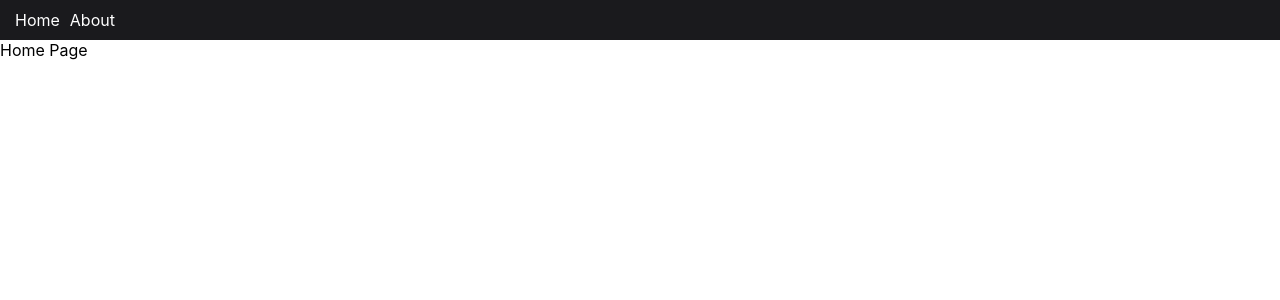
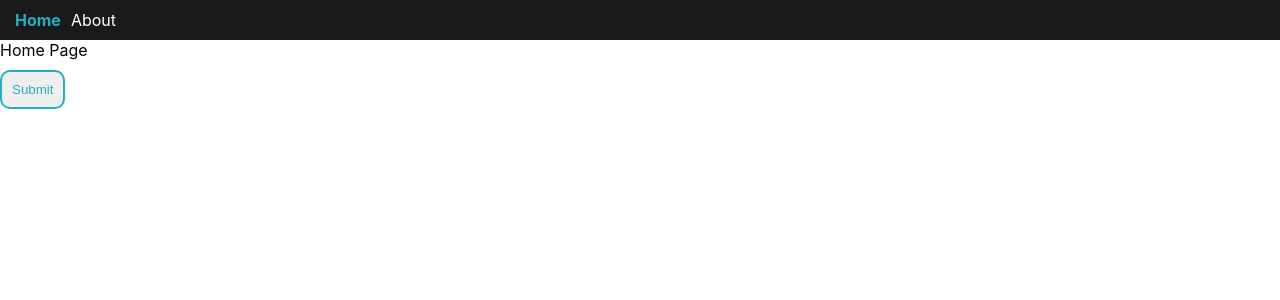
Before and after one commit to Tejas204/React-Router-Application, a React (Create React App) app: page / in a window 1280 px wide. Shown: the top 300 px of the page. Built offline with nearby package versions, Linux system fonts and the light colour scheme.

Commit message:
Used NavLink and useNavigate hook to navigate programatically

```diff
--- a/src/App.js
+++ b/src/App.js
@@ -4,6 +4,7 @@ import { Routes,Route } from 'react-router-dom';
 import Home from './Components/Home';
 import About from './Components/About';
 import Navbar from './Components/Navbar';
+import OrderSummary from './Components/OrderSummary';
 
 function App() {
   return (
@@ -20,6 +21,7 @@ function App() {
       */}
       <Route path='/' element={<Home/>}></Route>
       <Route path='about' element={<About/>}></Route>
+      <Route path='order-summary' element={<OrderSummary/>}></Route>
     </Routes>
 
 
--- a/src/Components/Home.js
+++ b/src/Components/Home.js
@@ -1,8 +1,24 @@
 import React from 'react'
+import { useNavigate } from 'react-router-dom'
 
 const Home = () => {
+
+    const navigate = useNavigate();
+
   return (
+    <>
     <div>Home Page</div>
+
+    {/* Creating a button */}
+
+    {/* To navigate programatically ie in case of an event click button click,
+        react-router-dom provides us with usenavigate hook
+
+        Another arguement can be passed to navigate besides 'order-summary viz {replace:true}
+        This will replace history with the browser home page. When the user presses 'go back'
+        he will be redirected to the page where google search appears. */}
+    <button class='submit-button' onClick={() => navigate('order-summary')}>Submit</button>
+    </>
   )
 }
 
--- a/src/Components/Navbar.js
+++ b/src/Components/Navbar.js
@@ -1,7 +1,15 @@
 import React from 'react'
-import { Link } from 'react-router-dom'
+import { Link, NavLink } from 'react-router-dom'
 
 const Navbar = () => {
+    const isActiveStyle = ({ isActive }) => {
+        return {
+            fontWeight: isActive ? 'bold' : 'normal',
+            color: isActive ? '#24AFC1' : 'white'
+        }
+    }
+
+
   return (
     <nav>
         {/* To navigate to another route using links, react-router-dom provides us with
@@ -14,8 +22,19 @@ const Navbar = () => {
             1. This is called as static routing
             2. The behaviour will remain same if / is removed
             3. It is a part of dynamic routing */}
-        <Link to='/'>Home</Link>
-        <Link to='/about'>About</Link>
+
+        {/* <Link to='/'>Home</Link>
+        <Link to='/about'>About</Link> */}
+
+        {/* ************* NavLink *************** */}
+
+        {/* The navlink component knows whether it is active or not thus helping us style the active link.
+            The navlink component receives the active class if the link points to current route */}
+
+        {/* Another way to apply style to active link is using the isActive boolean flag embedded in style. See function isActiveStyle() above*/}
+        {/* Note: For this to work, corresponding style in index.css is commented */}
+        <NavLink to='/' style={isActiveStyle}>Home</NavLink>
+        <NavLink to='/about' style={isActiveStyle}>About</NavLink>
     </nav>
   )
 }
--- /dev/null
+++ b/src/Components/OrderSummary.js
@@ -0,0 +1,18 @@
+import React from 'react'
+import { useNavigate } from 'react-router-dom'
+
+const OrderSummary = () => {
+
+    const navigate = useNavigate();
+
+  return (
+    <>
+        <div>Order Confirmed</div>
+
+        {/* The -1 numerical arg instructs the browser to go to the previous page by moving the history stack pointer */}
+        <button class='submit-button' onClick={() => navigate(-1)}>Go back</button>
+    </>
+  )
+}
+
+export default OrderSummary
--- a/src/index.css
+++ b/src/index.css
@@ -22,3 +22,22 @@ nav a{
   text-decoration: none;
   padding: 5px;
 }
+
+/* nav a.active{
+  color: #24AFC1;
+  font-weight: bold;
+} */
+
+
+.submit-button{
+  margin-top: 10px;
+  padding: 10px;
+  border: 2px solid #24Afc1;
+  border-radius: 10px;
+  color: #24Afc1;
+}
+
+.submit-button:hover{
+  color: white;
+  background-color: #24Afc1;
+}
```
